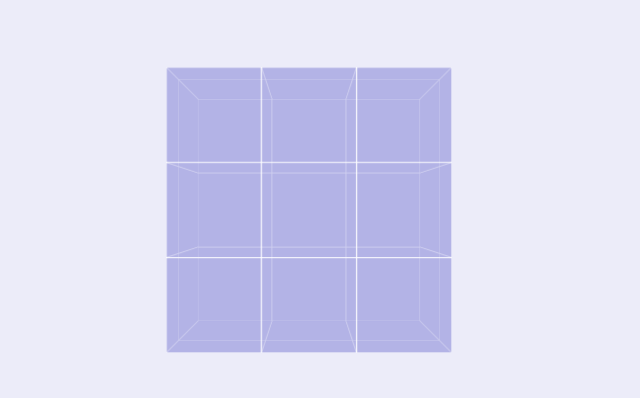
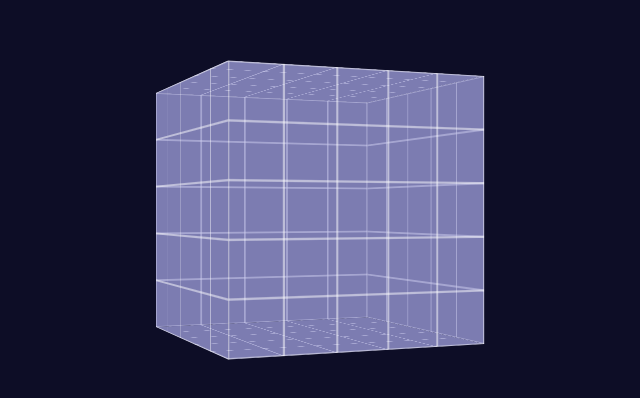
Before and after one commit to doppler/three-d-graph, a React (Create React App) app: page / in a window 1280 px wide. Shown: the part 190-588 px from the top of the page, without its empty margins (331-971 px from the left). Built offline with nearby package versions, Linux system fonts and the light colour scheme.

Commit message:
refactor

```diff
--- a/src/App.css
+++ b/src/App.css
@@ -1,5 +1,5 @@
 #App {
-  background-color: hsl(240, 50%, 95%);
+  background-color: hsl(240, 50%, 10%);
   height: 100vh;
   color: white;
 }
@@ -42,7 +42,8 @@
   }
 }
 #Cube {
-  animation: spin 5s linear infinite;
+  /* animation: spin 5s linear infinite; */
+  transform: rotateY(22.5deg);
 }
 svg {
   background-color: hsla(240, 50%, 75%, 0.5);
--- a/src/App.js
+++ b/src/App.js
@@ -2,19 +2,16 @@ import React from "react";
 import "./App.css";
 
 const App = () => {
-  const graphDivs = 3;
+  const graphDivs = 5;
   const graphSize = 250;
 
   return (
     <div id="App">
       <div id="Scene">
         <div id="Cube">
-          <Face {...{ graphSize, graphDivs, id: "front" }} />
-          <Face {...{ graphSize, graphDivs, id: "left" }} />
-          <Face {...{ graphSize, graphDivs, id: "right" }} />
-          <Face {...{ graphSize, graphDivs, id: "back" }} />
-          <Face {...{ graphSize, graphDivs, id: "top" }} />
-          <Face {...{ graphSize, graphDivs, id: "bottom" }} />
+          {["front", "left", "right", "back", "top", "bottom"].map(side => (
+            <Face {...{ graphSize, graphDivs, id: side }} />
+          ))}
         </div>
       </div>
     </div>
@@ -26,20 +23,11 @@ const Face = ({ id, graphSize, graphDivs }) => (
   <div className="Face" id={id} style={{ width: graphSize, height: graphSize }}>
     <svg width={graphSize} height={graphSize}>
       {[...Array(graphDivs + 1).keys()].map(i => {
+        let w = 0 + (graphSize / graphDivs) * i;
         return (
           <g key={i} id="grid">
-            <line
-              x1={0}
-              x2={graphSize}
-              y1={0 + (graphSize / graphDivs) * i}
-              y2={0 + (graphSize / graphDivs) * i}
-            />
-            <line
-              y1={0}
-              y2={graphSize}
-              x1={0 + (graphSize / graphDivs) * i}
-              x2={0 + (graphSize / graphDivs) * i}
-            />
+            <line x1={0} x2={graphSize} y1={w} y2={w} />
+            <line y1={0} y2={graphSize} x1={w} x2={w} />
           </g>
         );
       })}
```
